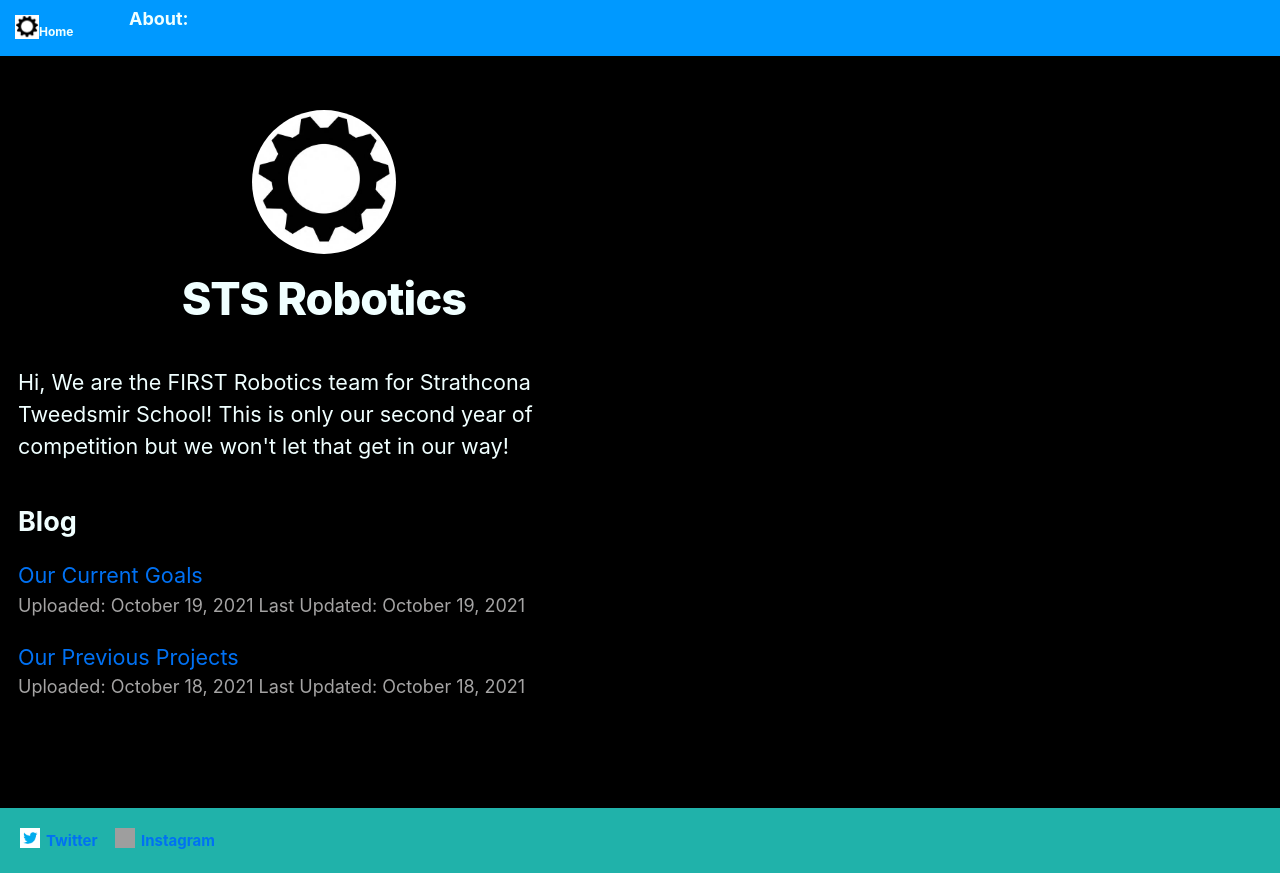
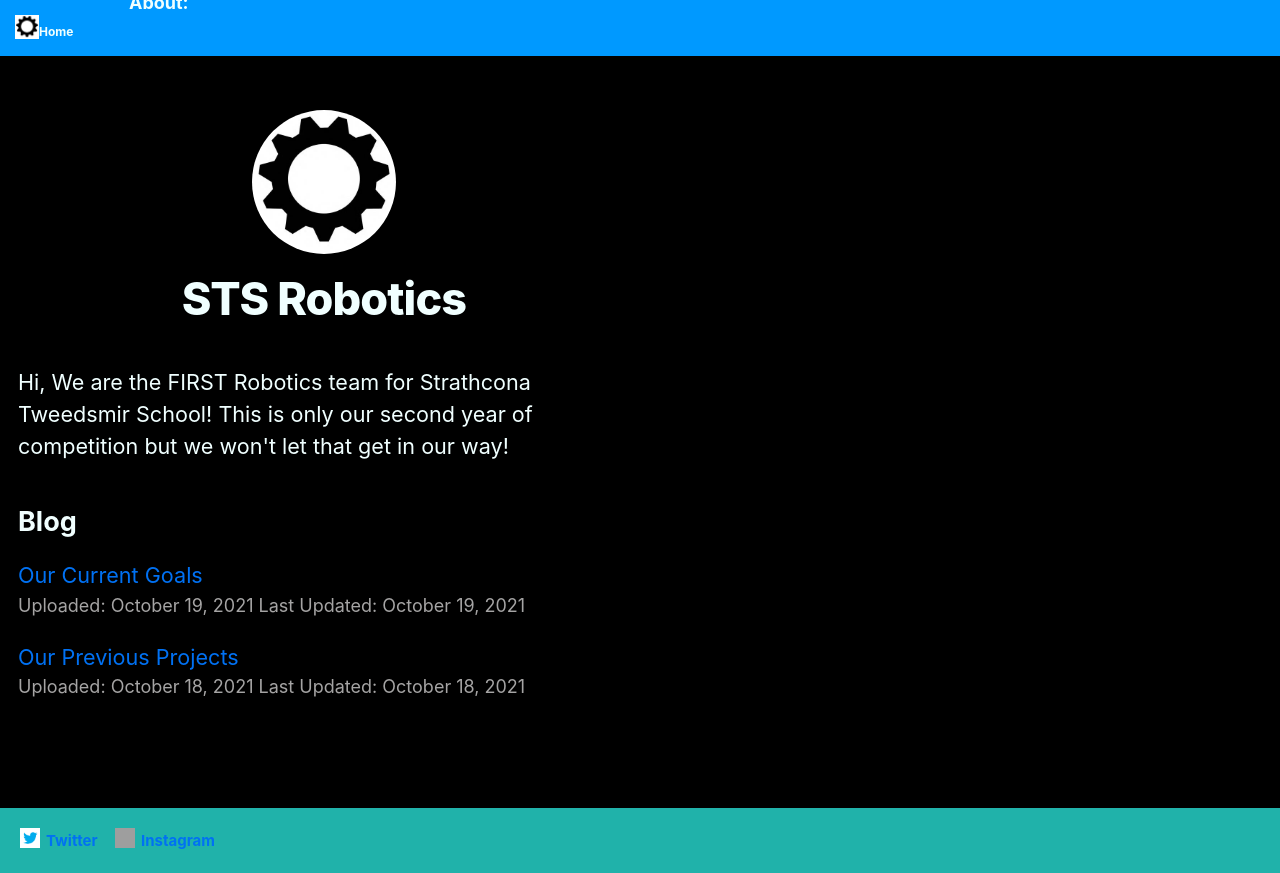
Before and after one commit to Moop3334/nextjs-blog, a Next.js app: page / in a window 1280 px wide. Built offline with nearby package versions, Linux system fonts and the light colour scheme; grey boxes are pictures that could not be loaded.

Commit message:
Updated Layout [up3]
I change ONE value and everything goes to ****

```diff
--- a/styles/utils.module.css
+++ b/styles/utils.module.css
@@ -34,7 +34,7 @@
   .navTxt {
     font-size: 18px;
     padding: 0;
-    margin: -10px auto auto 24px;
+    margin: -26px auto auto 24px;
   }
 
   .navImg {
```
